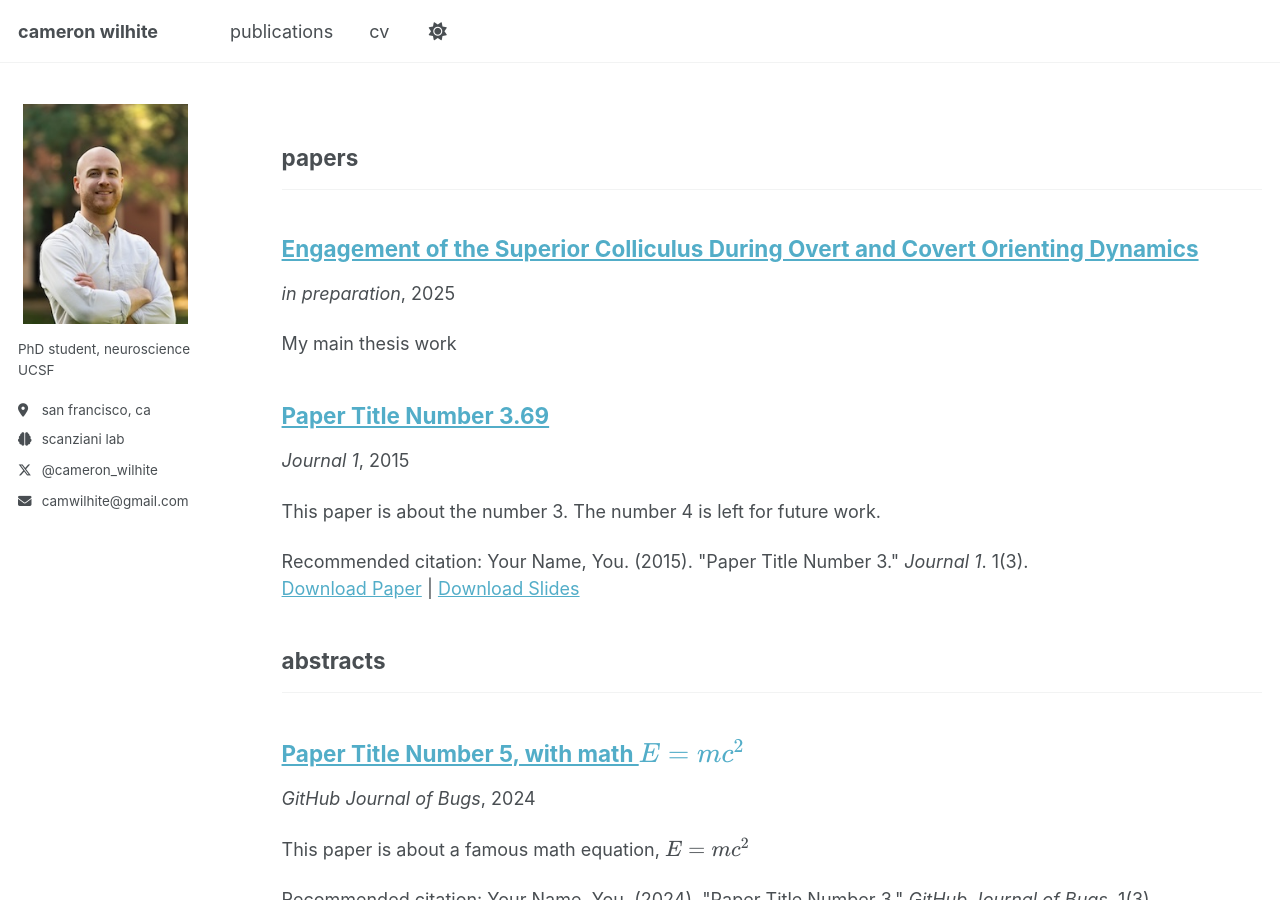
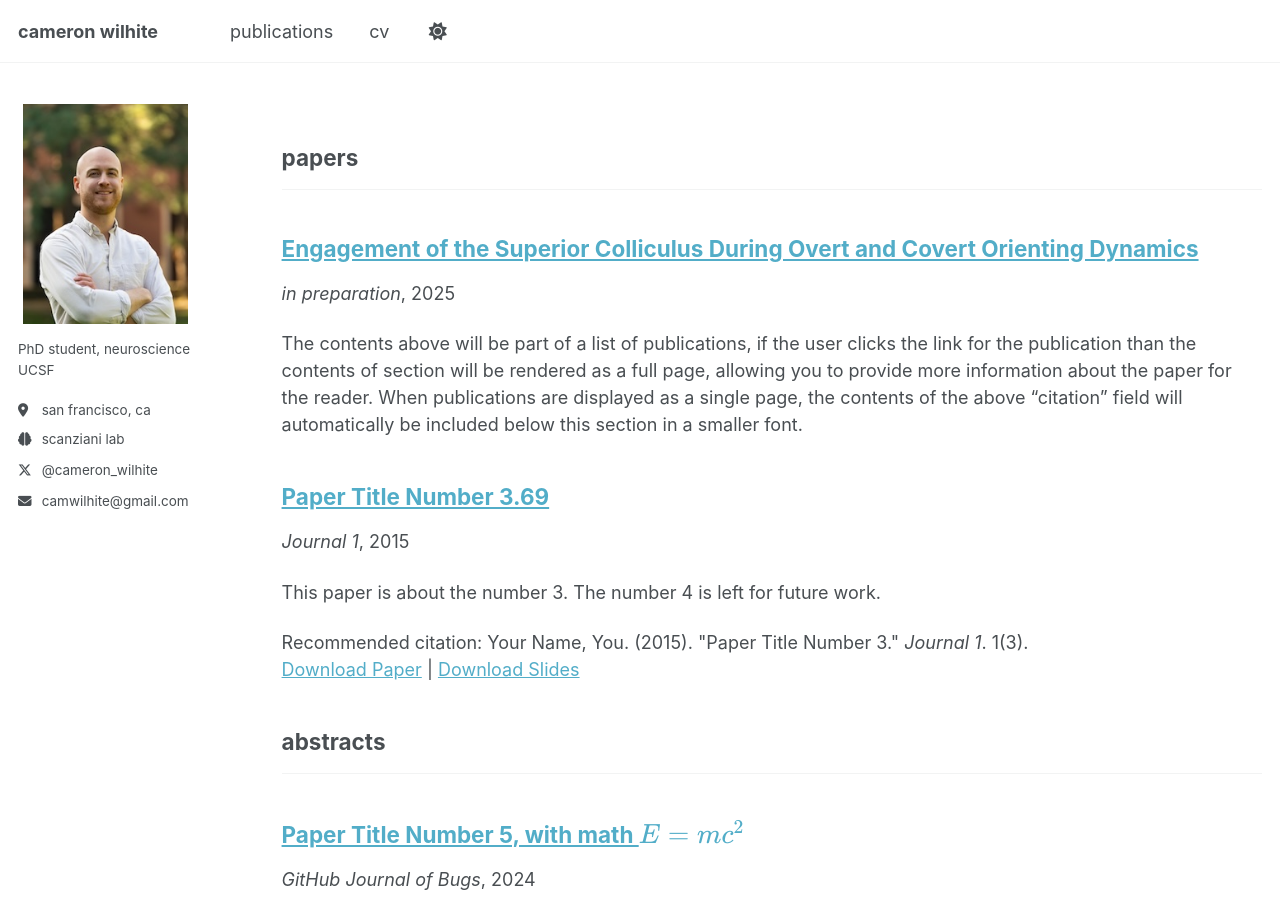
Before and after one commit to camwilhite/camwilhite.github.io, a Jekyll site: the page built from _pages/publications.html, in a window 1280 px wide and 900 px high. Built offline with Jekyll 4.4.1, drawn with Linux system fonts in a browser that asks for light colours; a script that is not in the unit is left out.

Commit message:
Update 2010-10-01-paper-title-number-2.md

```diff
--- a/_publications/2010-10-01-paper-title-number-2.md
+++ b/_publications/2010-10-01-paper-title-number-2.md
@@ -3,7 +3,7 @@ title: "Engagement of the Superior Colliculus During Overt and Covert Orienting
 collection: publications
 category: manuscripts
 permalink: /publication/2010-10-01-paper-title-number-2
-excerpt: 'My main thesis work'
+excerpt:
 date: 2025-10-01
 venue: 'in preparation'
 slidesurl:
```
